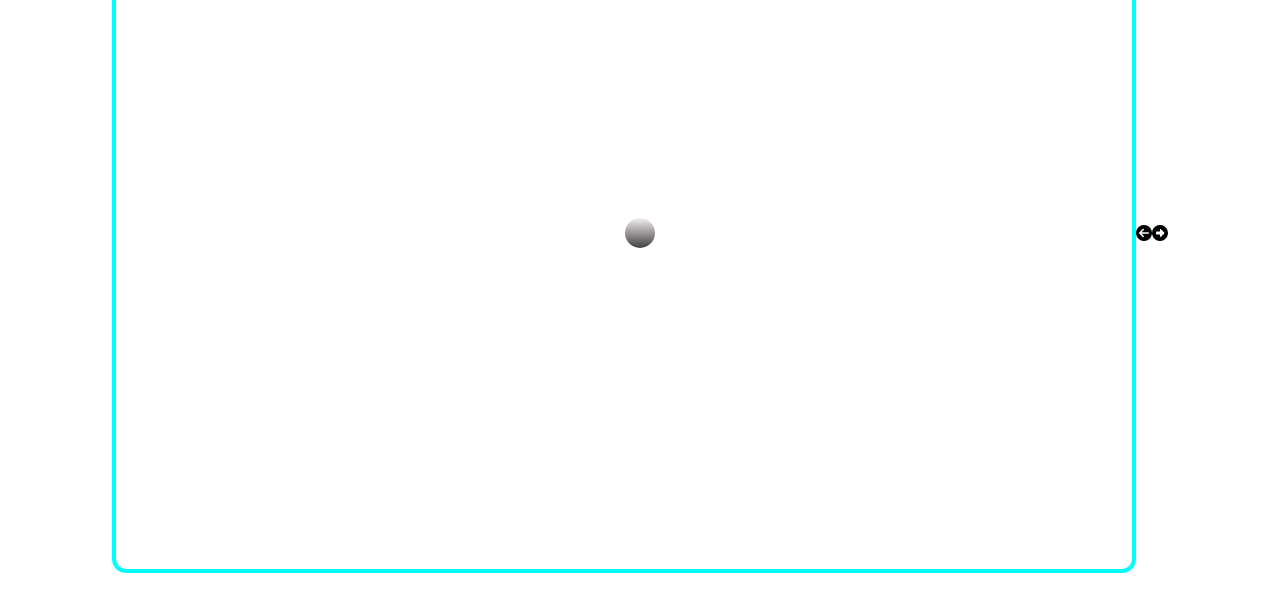
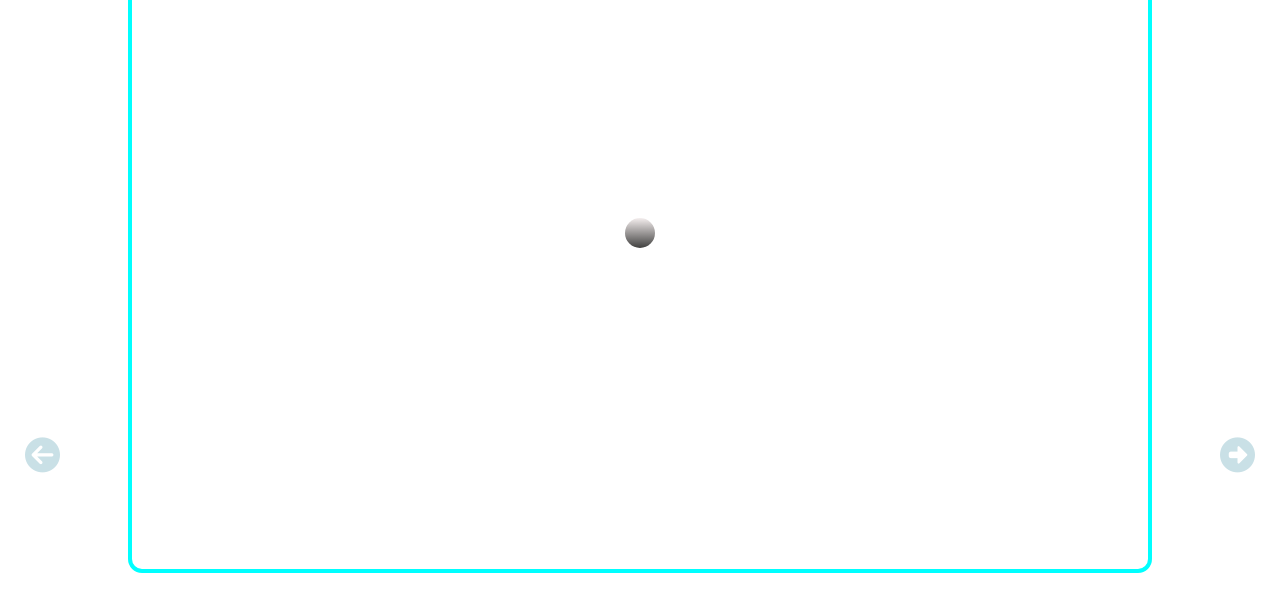
Before and after one commit to Shivam7703/eni-on, a plain HTML site: page pong.html in a window 1280 px wide. Shown: the part 167-778 px from the top of the page. Drawn offline with Linux system fonts and the light colour scheme.

Commit message:
Update styl.css

```diff
--- a/styl.css
+++ b/styl.css
@@ -19,6 +19,13 @@ body {
     border-radius: 14px;
     border: 4px solid cyan;
     position: relative;
+}
+i{
+    color: rgb(201, 224, 230);
+    display: relative;
+    position: fixed;
+    font-size: 35px;
+    bottom: 20%;
 }
 
 .ball {
```
